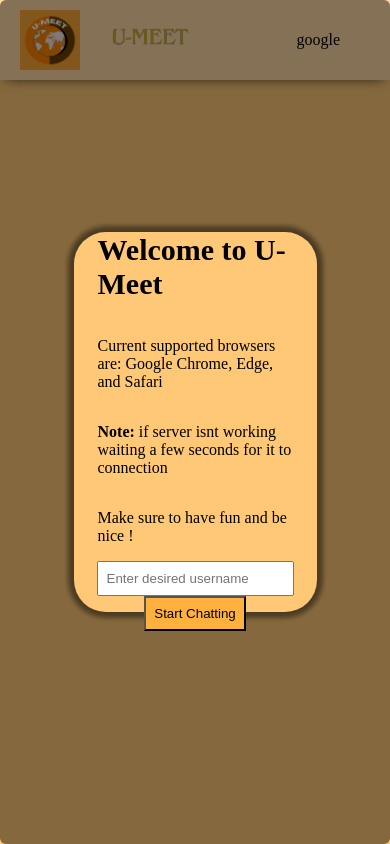
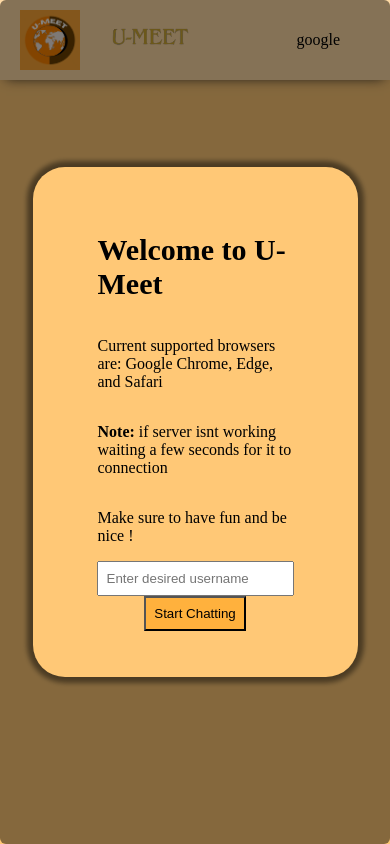
Before and after one commit to MunFahim/u-meet-client, a React (Vite) app: page / in a window 390 px wide. Built offline with nearby package versions, Linux system fonts and the light colour scheme; no server answers; what @fvilers/disable-react-devtools would draw is missing.

Commit message:
updated styling

```diff
--- a/src/components/SetUsername/index.css
+++ b/src/components/SetUsername/index.css
@@ -45,7 +45,6 @@
     flex-wrap: wrap;
     justify-content: center;
     align-items: center;
-
 }
 
 
@@ -54,7 +53,7 @@
         font-size: 30px;
     }
     .userContent{
-        padding: 0px 24px;
+        padding: 65px;
         height: 45%;
     }
 }
```
